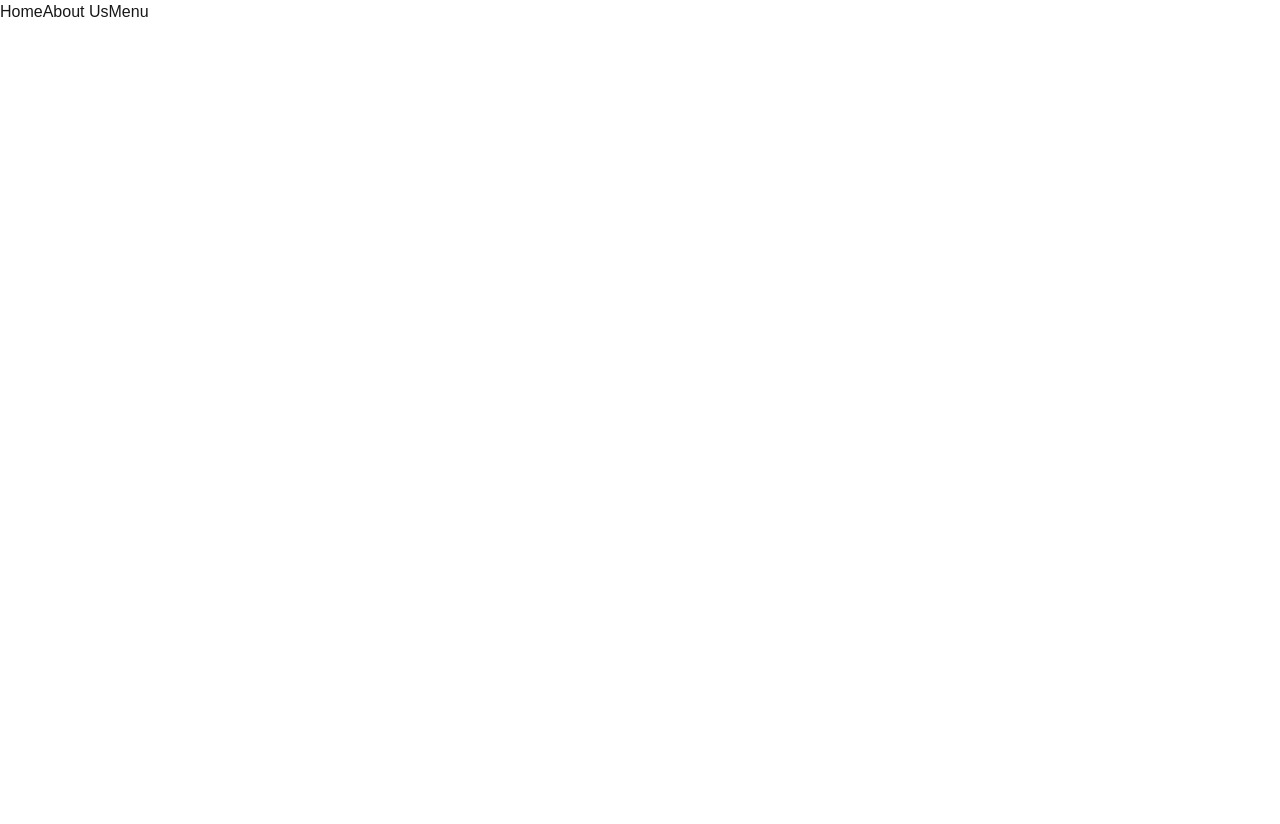
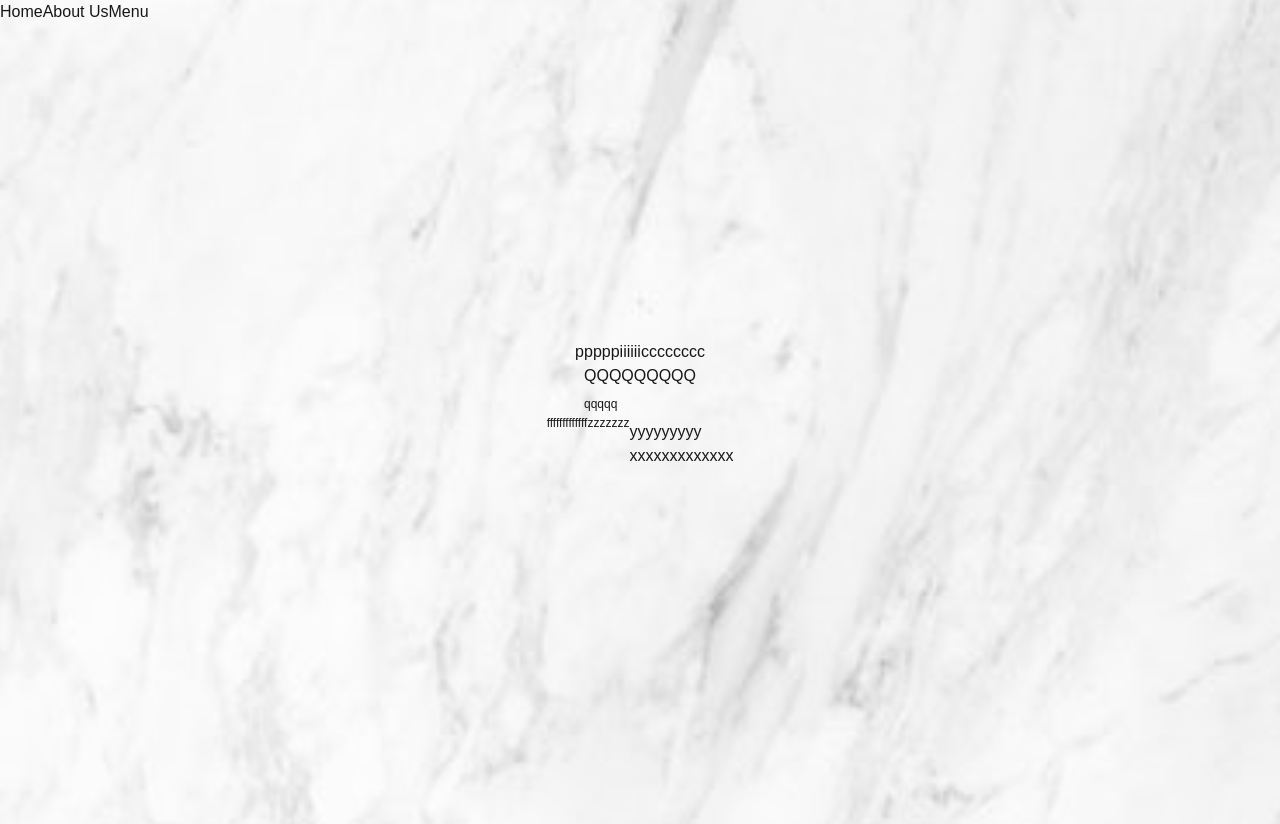
Before and after one commit to manienrico/toninyira, a Next.js app: page / in a window 1280 px wide. Built offline with nearby package versions, Linux system fonts and the light colour scheme.

Commit message:
bg img added, i don't remember other changes

```diff
--- /dev/null
+++ b/src/app/component/card/layout.jsx
@@ -0,0 +1,11 @@
+export default function RootLayout({ children }) {
+    return (
+      <html lang="en">
+        <body>
+        <header />
+          <main>{children}</main>
+          {/* <footer> 2024 MyWebsite</footer> */}
+        </body>
+      </html>
+    );
+  }
--- a/src/app/component/card/page.jsx
+++ b/src/app/component/card/page.jsx
@@ -1,14 +1,14 @@
 import ItemFootnote from "../itemFootnote/page";
 import ItemText from "../itemText/page";
 
-export default function Card(){
+export default function Card({pic}){
     return(
-        <div>
-            <div>
-                <section>pic</section>
-                <ItemText />
+        <div className="flex items-center flex-col">
+            <div className="flex justify-center items-center flex-col">
+                <section>{pic}</section>
+                <ItemText item="QQQQQQQQQ" itemCalories="qqqqq" />
             </div>
-            <ItemFootnote />
+            <ItemFootnote footnoteHead="fffffffffffff" footnoteHead1="zzzzzzz" footnoteText1="xxxxxxxxxxxxx" footnoteText="yyyyyyyyy" />
         </div>
     )
 }
--- a/src/app/component/itemFootnote/page.jsx
+++ b/src/app/component/itemFootnote/page.jsx
@@ -1,13 +1,13 @@
-export default function ItemFootnote(){
+export default function ItemFootnote({footnoteHead,footnoteHead1,footnoteText,footnoteText1}){
     return(
-        <section>
-            <sub>
+        <section className="flex m-2">
+            <sub className="flex justify-evenly">
                 <h5>{footnoteHead}</h5>
-                <h5>{footnoteHead}</h5>
+                <h5>{footnoteHead1}</h5>
             </sub>
-            <div>
+            <div className="">
                 <div>{footnoteText}</div>
-                <div>{footnoteText}</div>
+                <div>{footnoteText1}</div>
             </div>
         </section>
     )
--- a/src/app/component/itemText/page.jsx
+++ b/src/app/component/itemText/page.jsx
@@ -1,6 +1,6 @@
 export default function ItemText({item,itemCalories}){
     return(
-        <section>
+        <section className="">
             <h3>{item}</h3>
             <sub>{itemCalories}</sub>
         </section>
--- a/src/app/globals.css
+++ b/src/app/globals.css
@@ -20,6 +20,10 @@ body {
   font-family: Arial, Helvetica, sans-serif;
 }
 
+/* .backgroundImage {
+  hero-image: "url('/hero-bg.jpg')";
+} */
+
 @layer utilities {
   .text-balance {
     text-wrap: balance;
--- a/src/app/layout.jsx
+++ b/src/app/layout.jsx
@@ -1,6 +1,7 @@
 //import type { Metadata } from "next";
-import localFont from "next/font/local";
+//import localFont from "next/font/local";
 import "./globals.css";
+//import Image from "next/image";
 
 // const geistSans = localFont({
 //   src: "./fonts/GeistVF.woff",
@@ -21,9 +22,7 @@ import "./globals.css";
 export default function RootLayout({ children }) {
   return (
     <html lang="en">
-      <body
-
-      >
+      <body className='bg-[url("/images/bg.svg")] overflow-hidden '>
         <header>
           <nav>
             <a href="/">Home</a>
--- a/src/app/page.tsx
+++ b/src/app/page.tsx
@@ -1,13 +1,17 @@
-import Image from "next/image";
+//import Image from "next/image";
+//import { Component } from "react";
+
+import Card from "@components/app/component/card/page";
 
 export default function Home() {
   return (
     <div className="grid grid-rows-[20px_1fr_20px] items-center justify-items-center min-h-screen p-8 pb-20 gap-16 sm:p-20 font-[family-name:var(--font-geist-sans)]">
       <main className="flex flex-col gap-8 row-start-2 items-center sm:items-start">
 
-
+        <Card pic="pppppiiiiiicccccccc" />
 
         <div className="flex gap-4 items-center flex-col sm:flex-row">
+
         </div>
       </main>
       <footer className="row-start-3 flex gap-6 flex-wrap items-center justify-center">
```
Also changed, not shown: public/images/bg.svg (added).
